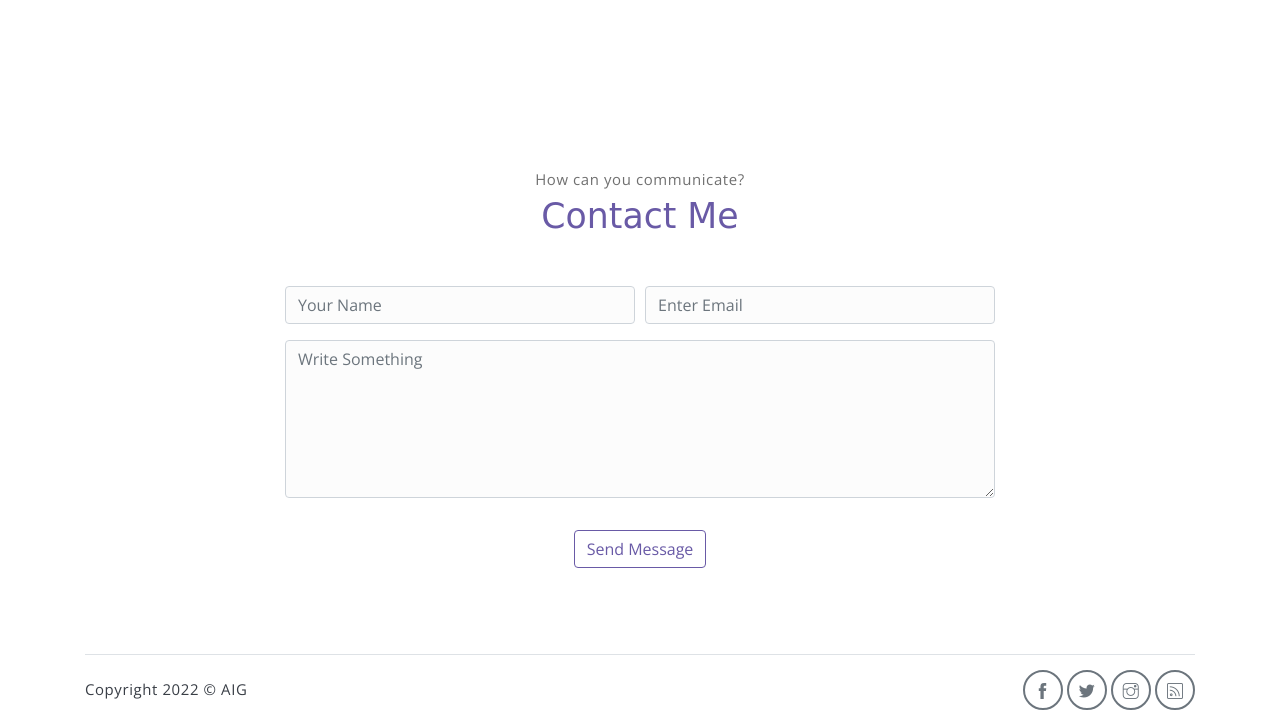
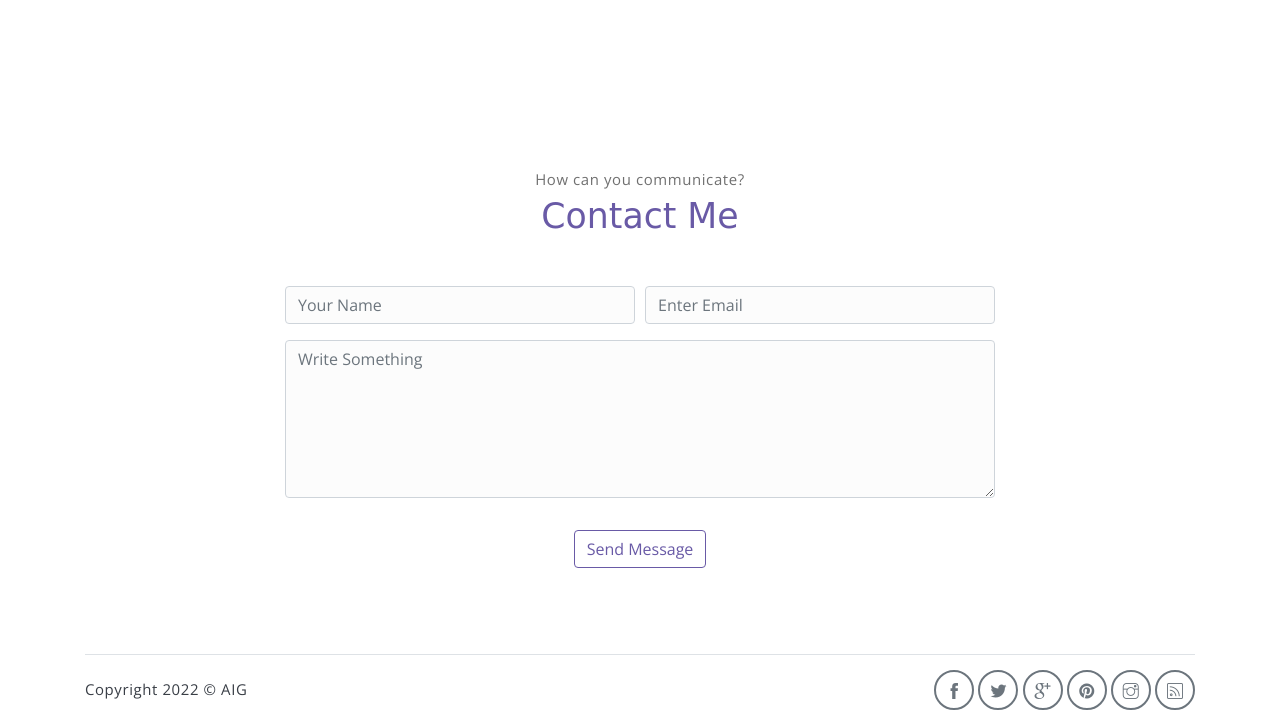
Before and after one commit to amiru-godage/Portfolio, a website: page index.html in a window 1280 px wide. Shown: the part 4744-5468 px from the top of the page. Drawn offline with nearby package versions, Linux system fonts and the light colour scheme; a web font is replaced by a local one.

Commit message:
Update index.html

```diff
--- a/index.html
+++ b/index.html
@@ -381,6 +381,8 @@
             <div class="social-links text-right m-auto ml-sm-auto">
                 <a href="https://www.facebook.com/amiru.godage.7/" class="link"><i class="ti-facebook"></i></a>
                 <a href="https://twitter.com/" class="link"><i class="ti-twitter-alt"></i></a>
+                <a href="https//google.com" class="link"><i class="ti-google"></i></a>
+                <a href="https://www.pinterest.com/" class="link"><i class="ti-pinterest-alt"></i></a>
                 <a href="https://www.instagram.com/heyitsme.am1ru/" class="link"><i class="ti-instagram"></i></a>
                 <a href="javascript:void(0)" class="link"><i class="ti-rss"></i></a>
             </div>
```
